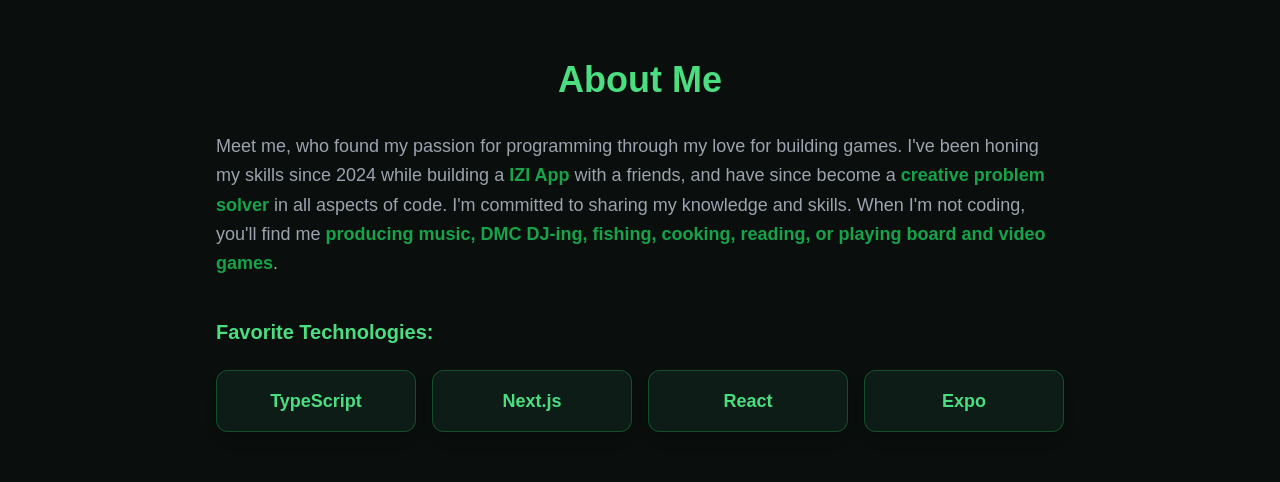
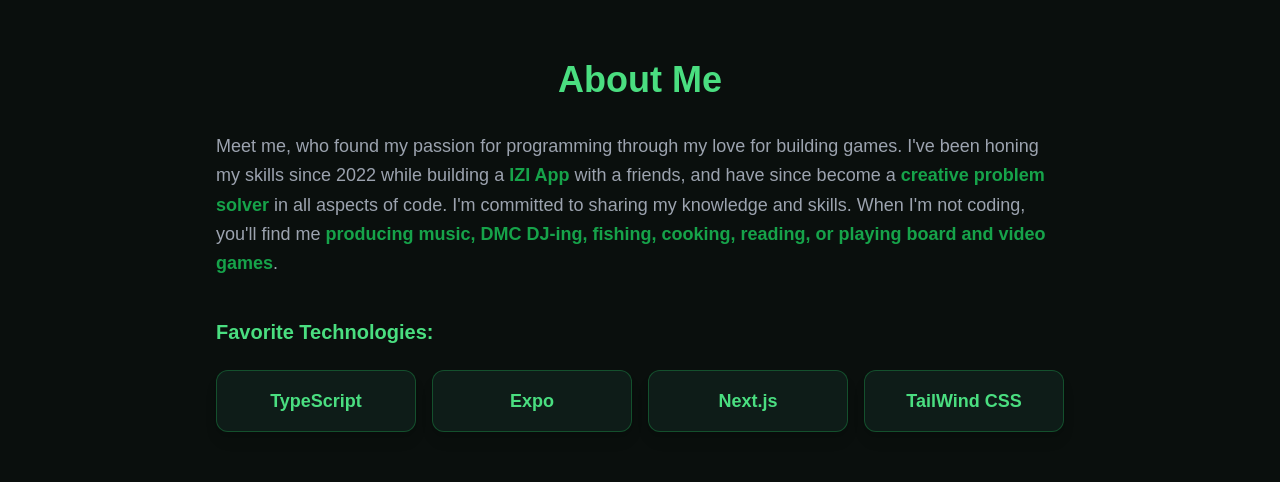
Before and after one commit to ivegoie/portfolio, a Next.js app: page / in a window 1280 px wide. Shown: the part 820-1302 px from the top of the page. Built offline with nearby package versions, Linux system fonts and the light colour scheme.

Commit message:
updated about

```diff
--- a/src/components/About.tsx
+++ b/src/components/About.tsx
@@ -2,8 +2,14 @@
 
 import { motion } from "framer-motion";
 import { Card, CardContent } from "@/components/ui/card";
+import Link from "next/link";
 
-const technologies = ["TypeScript", "Next.js", "React", "Expo"];
+const technologies = [
+  { name: "TypeScript", link: "https://www.typescriptlang.org" },
+  { name: "Expo", link: "https://expo.dev" },
+  { name: "Next.js", link: "https://nextjs.org" },
+  { name: "TailWind CSS", link: "https://tailwindcss.com" },
+];
 
 const About = () => {
   return (
@@ -25,7 +31,7 @@ const About = () => {
           transition={{ delay: 0.2, duration: 0.7 }}
         >
           Meet me, who found my passion for programming through my love for
-          building games. I&apos;ve been honing my skills since 2024 while
+          building games. I&apos;ve been honing my skills since 2022 while
           building a <b className="text-green-600">IZI App</b> with a friends,
           and have since become a{" "}
           <b className="text-green-600">creative problem solver</b> in all
@@ -60,9 +66,11 @@ const About = () => {
               transition={{ duration: 0.3 }}
             >
               <Card className="shadow-lg border border-green-500/30 bg-[#0e1c18] hover:shadow-green-500/50 transition text-center cursor-pointer">
-                <CardContent className="py-4 text-green-400 text-lg font-semibold">
-                  {tech}
-                </CardContent>
+                <Link href={tech.link}>
+                  <CardContent className="py-4 text-green-400 text-lg font-semibold">
+                    {tech.name}
+                  </CardContent>
+                </Link>
               </Card>
             </motion.div>
           ))}
```
